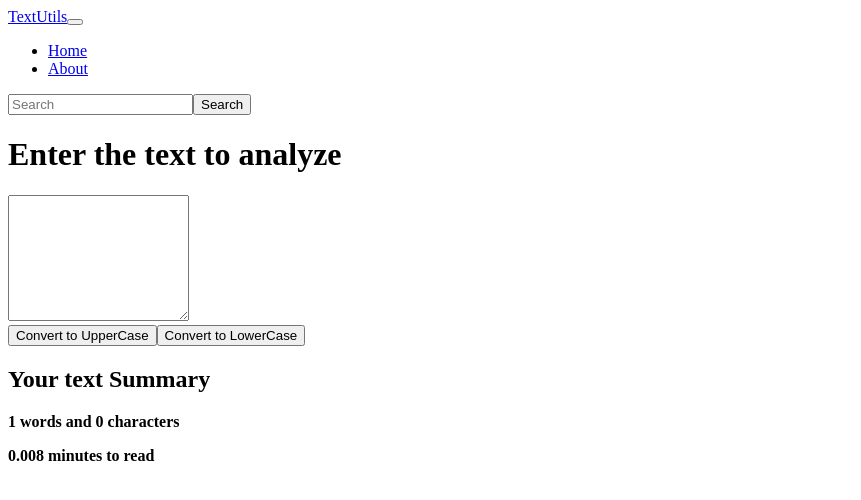
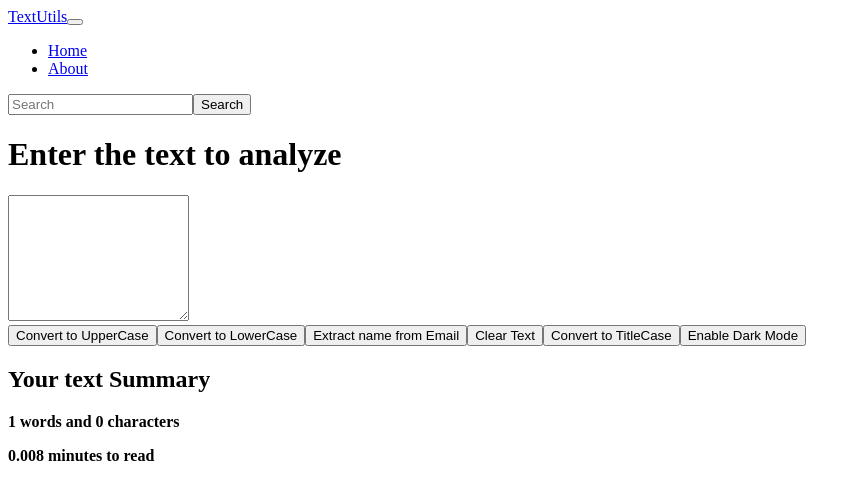
Before and after one commit to HBK0077/textUtilsUsingReact, a React (Create React App) app in the folder textutils/: page / in a window 1280 px wide. Shown: the top 500 px of the page, without its empty margins (0-861 px from the left). Built offline with nearby package versions, Linux system fonts and the light colour scheme; the HTML template or start-up script is replaced by a standard one.

Commit message:
State With some button functionalities done

```diff
--- a/textutils/src/App.js
+++ b/textutils/src/App.js
@@ -1,4 +1,5 @@
 import './App.css';
+// import About from './components/About';
 import Navbar from './components/Navbar';
 import TextForm from './components/TextForm';
 
@@ -8,8 +9,8 @@
     <>
       <Navbar title="TextUtils" aboutUs="About" home="Home"></Navbar>
       <div className="container my-3">
-
         <TextForm heading="Enter the text to analyze"></TextForm>
+        {/* <About title="About Us"></About> */}
       </div>
 
 
--- a/textutils/src/components/TextForm.js
+++ b/textutils/src/components/TextForm.js
@@ -1,6 +1,4 @@
 import React, {useState} from 'react'
-
-
 
 export default function TextForm(props) {
     const handelUpperCase = () =>{
@@ -17,26 +15,65 @@
         //console.log("On change");
         setText(event.target.value)
     }
+    const handelEmail = ()=>{
+        let name = text.split("@")
+        setText(name[0]);
+    }
+    const clearText = ()=>{
+        let newText = "";
+        setText(newText);
+    }
+    const handelTitleCase = ()=>{
+        let newText = text.toLowerCase().split(" ").map((word)=>{
+            return (word.charAt(0).toUpperCase()+ word.slice(1));
+        }).join(" ");
+        setText(newText);
+    }
+    const [myStyle, setMyStyle] = useState({
+        color: "black",
+        backgroundColor: "white"
+    });
+    const [buttonText, setButtonText] = useState("Enable Dark Mode");
+    const toggleStyle = ()=>{
+        if(myStyle.color === "black"){
+            setMyStyle({
+                color: "white",
+                backgroundColor: "black"
+            });
+            setButtonText("Enable Light Mode");
+        }else{
+            setMyStyle({
+                color: "black",
+                backgroundColor: "white"
+            })
+            setButtonText("Enable Dark Mode");
+        }
+    }
     const [text, setText] = useState("");
     // text="New Text" This is wrong way to change a state value
     // setText("new Text"); Correct way to change a state value
     return (
         <>
-            <div>
+            <div style={myStyle}>
+                <div className='container my-2'>
                     <h1>{props.heading}</h1>
-                <div className="mb-3">
+                    <div className="mb-3" >
                         <textarea className="form-control" value={text} onChange={handleOnChange} id="myBox" rows="8"></textarea>
                     </div>
                     <button className="btn btn-primary mx-1" onClick={handelUpperCase}>Convert to UpperCase</button>
                     <button className="btn btn-primary mx-1" onClick={handelLowerCase}>Convert to LowerCase</button>
-
+                    <button className="btn btn-primary mx-1" onClick={handelEmail}>Extract name from Email</button>
+                    <button className="btn btn-primary mx-1" onClick={clearText}>Clear Text</button>
+                    <button className="btn btn-primary mx-1" onClick={handelTitleCase}>Convert to TitleCase</button>
+                    <button className="btn btn-primary mx-1" onClick={toggleStyle}>{buttonText}</button>
                 </div>
                 <div className="container my-2">
                     <h2>Your text Summary</h2>
                     <p><b>{text.split(" ").length} words and {text.length} characters</b></p>
                     <p><b>{0.008 * text.split(" ").length} minutes to read</b></p>
+                </div>
+            </div>
 
-            </div>
         </>
 
   )
```
Also changed, not shown: textutils/src/components/About.js (added, +73 -0 lines). Lines whose indentation alone changed are shown as unchanged.
